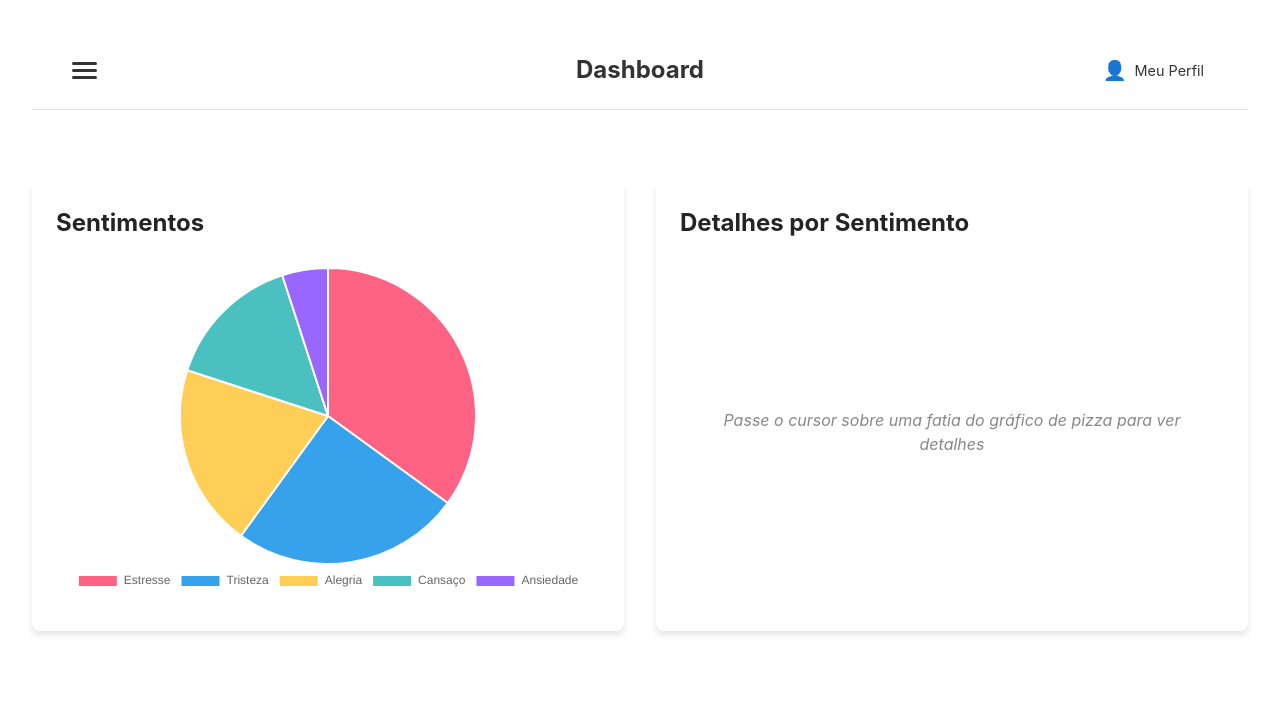
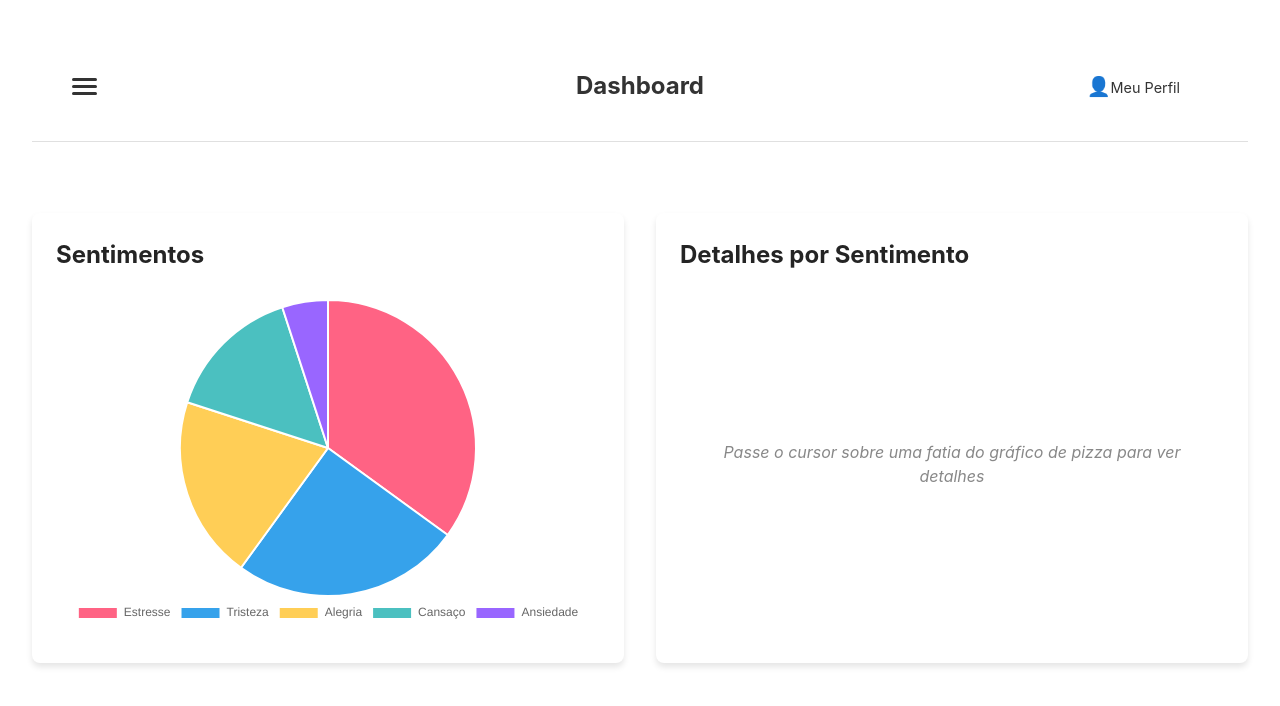
Before and after one commit to Gtadashi1001/projeto-teste-react-vite, a React (Vite) app: page / in a window 1280 px wide. Shown: the top 706 px of the page. Built offline with nearby package versions, Linux system fonts and the light colour scheme.

Commit message:
Criação de rota para a aba de meu perfil

```diff
--- a/src/App.jsx
+++ b/src/App.jsx
@@ -8,6 +8,7 @@ import MarketingPage from './pages/MarketingPage'
 import EngenhariaPage from './pages/EngenhariaPage'
 import FinanceiroPage from './pages/FinanceiroPage'
 import VendasPage from './pages/VendasPage'
+import Profile from './pages/Profile'
 import './App.css'
 
 function App() {
@@ -23,6 +24,7 @@ function App() {
           <Route path="/engenharia" element={<EngenhariaPage />} />
           <Route path="/financeiro" element={<FinanceiroPage />} />
           <Route path="/vendas" element={<VendasPage />} />
+          <Route path="/perfil" element={<Profile />} />
         </Routes>
       </div>
     </Router>
--- a/src/components/Navbar.jsx
+++ b/src/components/Navbar.jsx
@@ -35,9 +35,12 @@ const Navbar = () => {
       <div className="navbar-right">
         <div className="profile-section">
           <div className="profile-icon">
+            <Link to="/perfil" className="navbar-link" onClick={closeMenu}>
             <span>👤</span>
+
+          <span className="profile-text">Meu Perfil</span>
+          </Link>
           </div>
-          <span className="profile-text">Meu Perfil</span>
         </div>
       </div>
 
--- a/src/pages/Profile.jsx
+++ b/src/pages/Profile.jsx
@@ -5,7 +5,7 @@ import Navbar from '../components/Navbar';
 const Profile = () => {
   return (
     <>
-      <Navbar />
+
       {/* Toolbar vazia para compensar o espaço da Navbar fixa */}
       <Toolbar />
       <Container maxWidth="md" sx={{ mt: 4 }}>
@@ -14,7 +14,7 @@ const Profile = () => {
             <Avatar
               sx={{ width: 100, height: 100, mb: 2, bgcolor: 'primary.main' }}
             >
-              U
+
             </Avatar>
             <Typography variant="h4">Meu Perfil</Typography>
           </Box>
```
